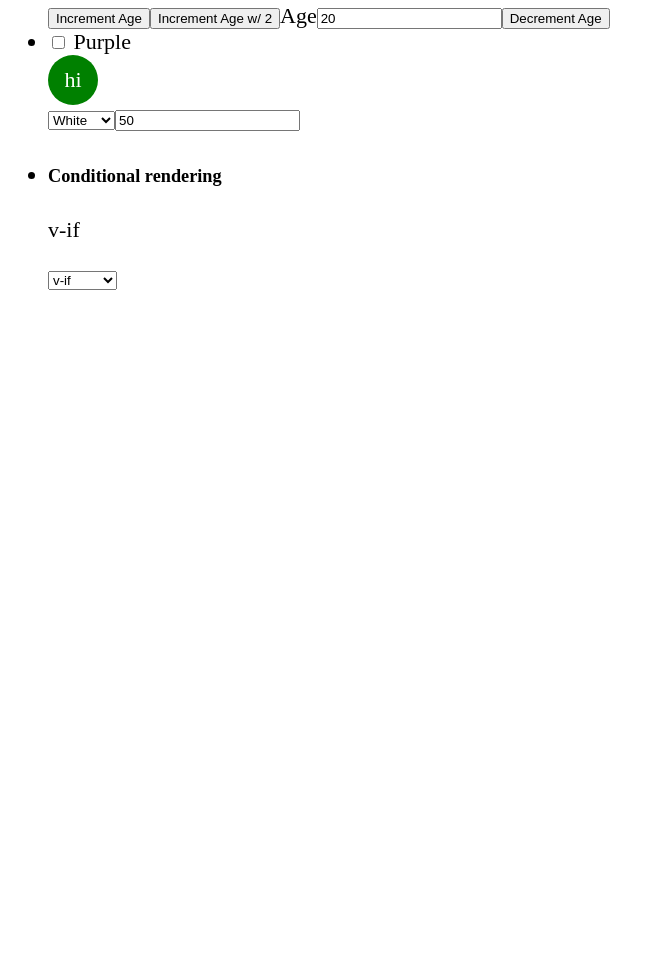
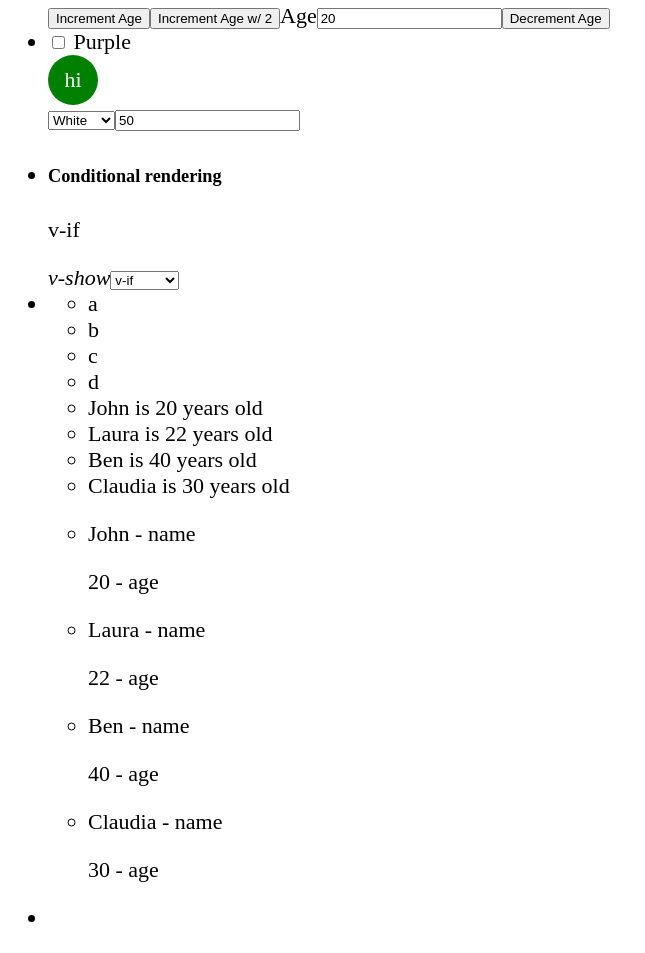
Before and after one commit to WebDevRaul/VueJs-Lvl-1, a plain HTML site: page index.html in a window 1280 px wide. Shown: the part 739-1692 px from the top of the page, without its empty margins (0-645 px from the left). Before the commit the page ends 1052 px from the top, so only its background shows below. Drawn offline with nearby package versions, Linux system fonts and the light colour scheme.

Commit message:
Vue iteration

```diff
--- a/app.js
+++ b/app.js
@@ -10,7 +10,14 @@ const vm = Vue.createApp({
       isPurple: false,
       selectedColor: '',
       size: 50,
-      mode: 1
+      mode: 1,
+      letters: ['a', 'b', 'c', 'd'],
+      peps: [
+        {name: 'John', age: 20},
+        {name: 'Laura', age: 22},
+        {name: 'Ben', age: 40},
+        {name: 'Claudia', age: 30}
+      ]
     }
   },
   methods: {
--- a/index.html
+++ b/index.html
@@ -56,11 +56,28 @@
         <p v-if="mode == 1">v-if</p>
         <h3 v-else-if="mode == 2">v-else-if</h3>
         <p v-else>v-else</p>
+        <i v-show="mode == 1">v-show</i>
         <select v-model="mode">
           <option value="1">v-if</option>
           <option value="2">v-else-if</option>
           <option value="3">v-else</option>
         </select>
+      </li>
+      <li>
+        <ul>
+          <li v-for="(el, i) in letters" :key="el" :class="el">{{ el }}</li>
+        </ul>
+        <ul>
+          <li v-for="({name, age}, i) in peps" :key="el">{{ name }} is {{ age }} years old</li>
+        </ul>
+        <ul>
+          <li v-for="(pep, i) in peps" :key="pep">
+            <p v-for="(value, key, index) in pep" :key='index'>{{ value }} - {{ key }}</p>
+          </li>
+        </ul>
+      </li>
+      <li>
+
       </li>
     </ul>
   </main>
```
